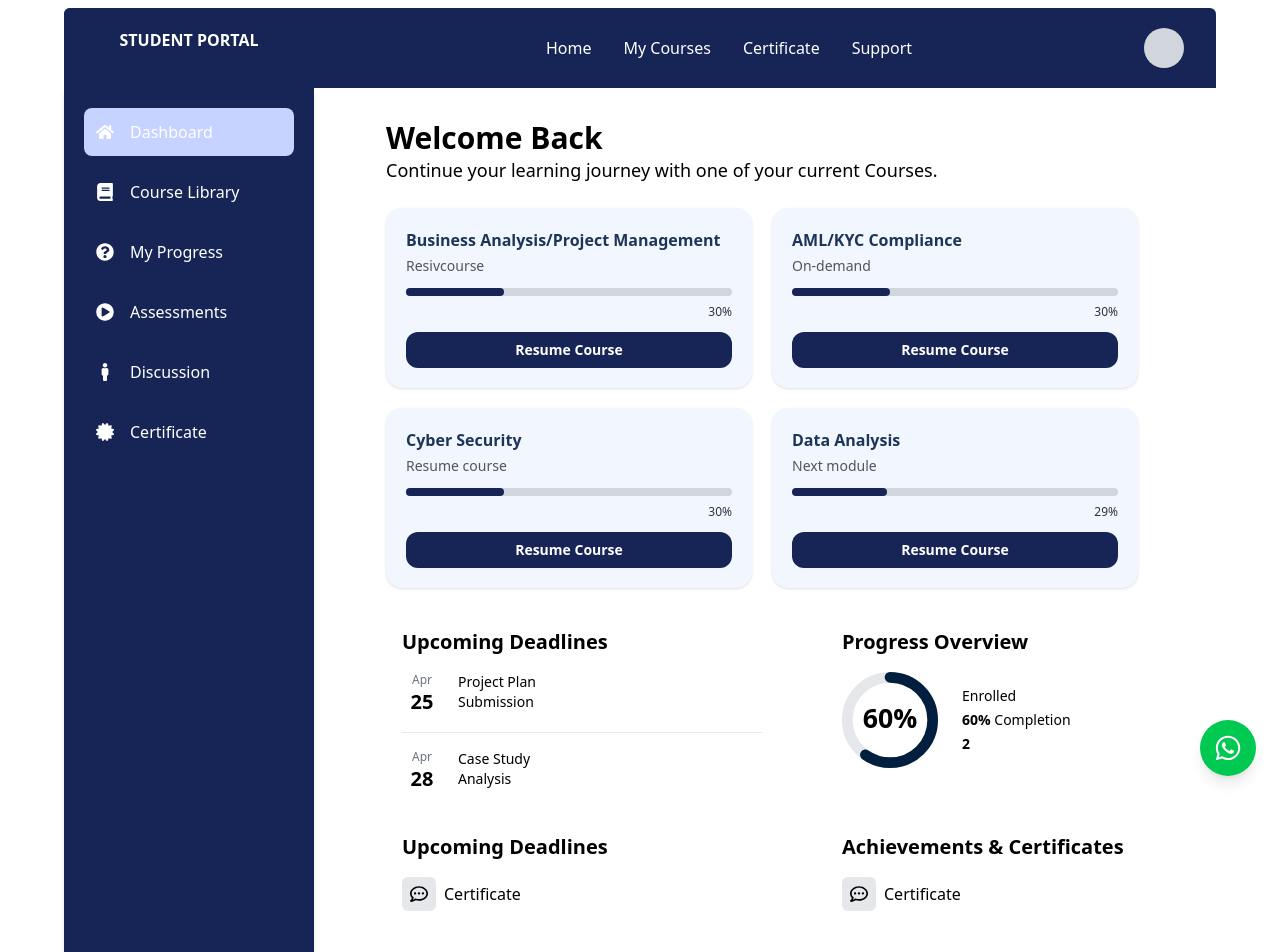
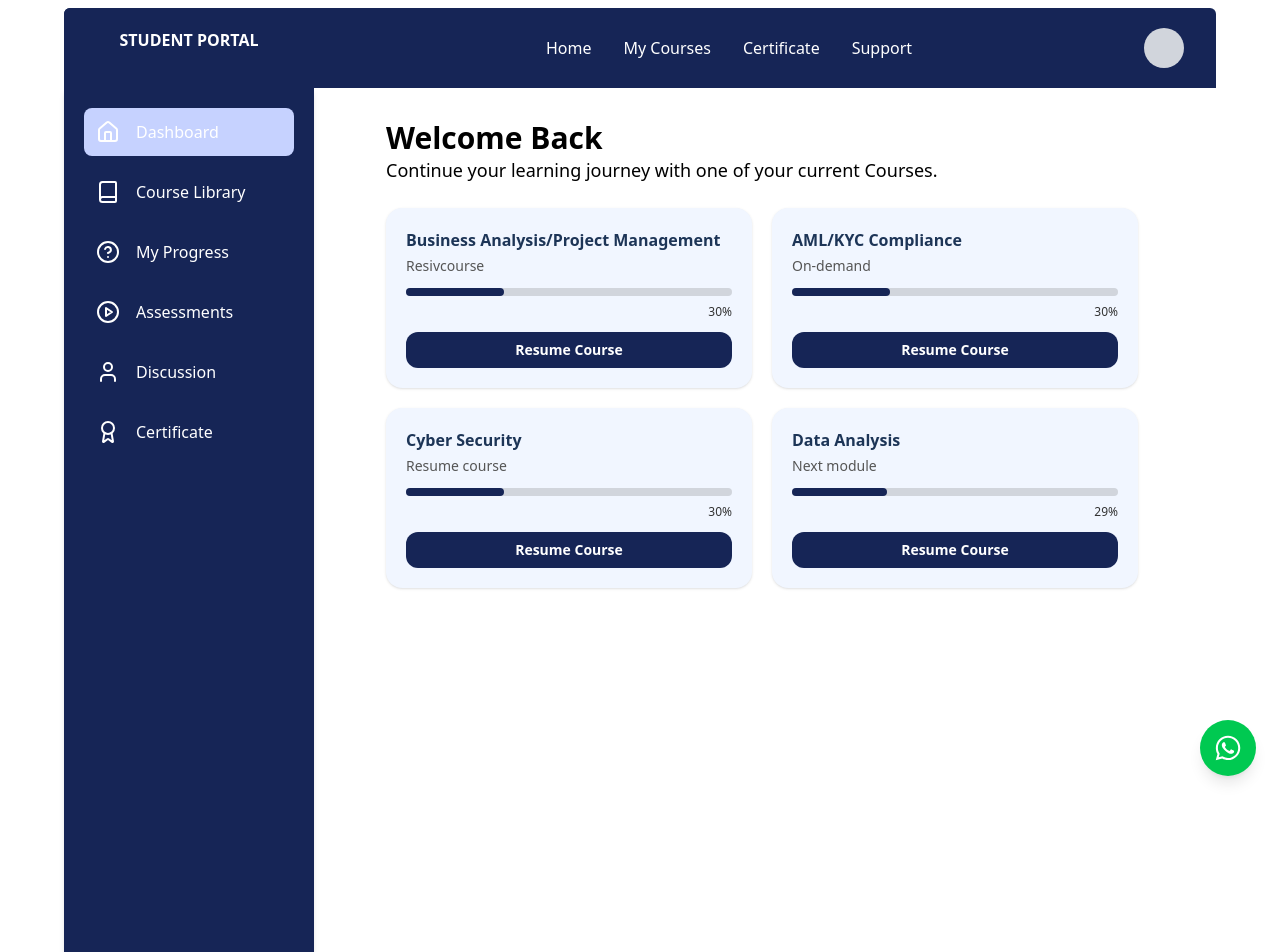
Before and after one commit to agboredim/studendashboard, a React (Vite) app: page /portal in a window 1280 px wide. Shown: the top 952 px of the page. Built offline with nearby package versions, Linux system fonts and the light colour scheme.

Commit message:
Refactor Portal component to use lucide-react icons, improve code formatting, and enhance readability

```diff
--- a/package.json
+++ b/package.json
@@ -21,7 +21,6 @@
     "react": "^19.0.0",
     "react-circular-progressbar": "^2.2.0",
     "react-dom": "^19.0.0",
-    "react-icons": "^5.5.0",
     "react-router-dom": "^7.4.0",
     "react-slick": "^0.30.3",
     "react-toastify": "^11.0.5",
--- a/src/pages/Portal.jsx
+++ b/src/pages/Portal.jsx
@@ -1,31 +1,44 @@
-import React, { useState } from 'react';
-import { FaHome, FaBook, FaQuestionCircle, FaPlayCircle, FaMale, FaCertificate, FaRegCommentDots } from 'react-icons/fa';
+import React, { useState } from "react";
+import {
+  Home,
+  Book,
+  HelpCircle,
+  PlayCircle,
+  User,
+  Award,
+  MessageCircle,
+} from "lucide-react"; // Import icons from lucide-react
 
 const Portal = () => {
   const [navOpen, setNavOpen] = useState(false);
-  const [selectedView, setSelectedView] = useState('Dashboard');
+  const [selectedView, setSelectedView] = useState("Dashboard");
   const [selectedCourse, setSelectedCourse] = useState(null);
 
   const menuItems = [
-    { icon: <FaHome />, label: 'Dashboard' },
-    { icon: <FaBook />, label: 'Course Library' },
-    { icon: <FaQuestionCircle />, label: 'My Progress' },
-    { icon: <FaPlayCircle />, label: 'Assessments' },
-    { icon: <FaMale />, label: 'Discussion' },
-    { icon: <FaCertificate />, label: 'Certificate' },
+    { icon: <Home />, label: "Dashboard" },
+    { icon: <Book />, label: "Course Library" },
+    { icon: <HelpCircle />, label: "My Progress" },
+    { icon: <PlayCircle />, label: "Assessments" },
+    { icon: <User />, label: "Discussion" },
+    { icon: <Award />, label: "Certificate" },
   ];
 
   const courses = [
-    { title: "Business Analysis/Project Management", subtitle: "Resivcourse", progress: 30 },
+    {
+      title: "Business Analysis/Project Management",
+      subtitle: "Resivcourse",
+      progress: 30,
+    },
     { title: "AML/KYC Compliance", subtitle: "On-demand", progress: 30 },
     { title: "Cyber Security", subtitle: "Resume course", progress: 30 },
-    { title: "Data Analysis", subtitle: "Next module", progress: 29 }
+    { title: "Data Analysis", subtitle: "Next module", progress: 29 },
   ];
 
   const modules = [
     {
       title: "Introduction",
-      pdfTitle: "Introduction guide - Key Concepts, Threat Types and Frameworks",
+      pdfTitle:
+        "Introduction guide - Key Concepts, Threat Types and Frameworks",
       pdfLink: "#",
       videoTitle: "What is Cybersecurity?",
     },
@@ -37,7 +50,8 @@ const Portal = () => {
     },
     {
       title: "Cryptography Basics",
-      pdfTitle: "Crypto Primer - Symmetric vs Asymmetric, TLS/SSL, Hash Functions",
+      pdfTitle:
+        "Crypto Primer - Symmetric vs Asymmetric, TLS/SSL, Hash Functions",
       pdfLink: "#",
       videoTitle: "Encryption and secure Communication",
     },
@@ -56,9 +70,7 @@ const Portal = () => {
     { title: "Cyber Security", progress: 50 },
   ];
 
-  const completedCourses = [
-    { title: "Compliance Training" },
-  ];
+  const completedCourses = [{ title: "Compliance Training" }];
 
   const CourseModulesView = () => (
     <div className="p-6 max-w-7xl mx-auto bg-white">
@@ -67,12 +79,19 @@ const Portal = () => {
         {modules.map((module, index) => (
           <div key={index} className="shadow-lg p-6 bg-white space-y-3">
             <h3 className="text-xl font-semibold">{module.title}</h3>
-            <p><strong>PDF:</strong> <a href={module.pdfLink} className="text-blue-600 underline">{module.pdfTitle}</a></p>
+            <p>
+              <strong>PDF:</strong>{" "}
+              <a href={module.pdfLink} className="text-blue-600 underline">
+                {module.pdfTitle}
+              </a>
+            </p>
             <p className="font-semibold">Video</p>
             <div className="aspect-video bg-gradient-to-r from-gray-700 to-black flex items-center justify-center rounded-lg">
               <div className="text-white text-center">
                 <p className="mb-2">{module.videoTitle}</p>
-                <button className="w-10 h-10 bg-white text-black rounded-full flex items-center justify-center text-xl">▶</button>
+                <button className="w-10 h-10 bg-white text-black rounded-full flex items-center justify-center text-xl">
+                  ▶
+                </button>
               </div>
             </div>
           </div>
@@ -90,9 +109,14 @@ const Portal = () => {
             <h3 className="font-semibold text-lg">{course.title}</h3>
             <p className="text-sm text-gray-600 mb-2">Progress</p>
             <div className="relative h-3 bg-gray-300 rounded-full">
-              <div className="absolute top-0 left-0 h-3 bg-blue-900 rounded-full" style={{ width: `${course.progress}%` }}></div>
+              <div
+                className="absolute top-0 left-0 h-3 bg-blue-900 rounded-full"
+                style={{ width: `${course.progress}%` }}
+              ></div>
             </div>
-            <button className="mt-2 px-4 py-1 bg-blue-900 text-white text-sm rounded">Resume</button>
+            <button className="mt-2 px-4 py-1 bg-blue-900 text-white text-sm rounded">
+              Resume
+            </button>
           </div>
         ))}
       </div>
@@ -100,9 +124,14 @@ const Portal = () => {
       <h2 className="text-2xl font-bold mt-10 mb-4">Completed Courses</h2>
       <div className="space-y-4">
         {completedCourses.map((course, index) => (
-          <div key={index} className="bg-gray-100 p-4 rounded-md flex justify-between items-center">
+          <div
+            key={index}
+            className="bg-gray-100 p-4 rounded-md flex justify-between items-center"
+          >
             <h3 className="font-semibold text-lg">{course.title}</h3>
-            <button className="px-4 py-1 bg-gray-400 text-white rounded-md hover:bg-gray-500">View</button>
+            <button className="px-4 py-1 bg-gray-400 text-white rounded-md hover:bg-gray-500">
+              View
+            </button>
           </div>
         ))}
       </div>
@@ -114,27 +143,47 @@ const Portal = () => {
       <div className="w-[90%] h-auto rounded-md">
         {/* Nav */}
         <nav className="bg-blue-950 w-full h-[10vh] rounded-t-md text-white flex items-center justify-between px-8 pl-0 relative">
-          <h3 className="bg-blue-950 text-center font-semibold rounded-tl-md py-5 px-8 text-white h-[10vh] w-[250px]">STUDENT PORTAL</h3>
-          <ul className={`list-none flex gap-8 font-medium ${navOpen ? 'flex-col absolute top-[70px] left-0 right-0 bg-blue-700 p-4 z-[1000]' : 'hidden lg:flex'}`}>
+          <h3 className="bg-blue-950 text-center font-semibold rounded-tl-md py-5 px-8 text-white h-[10vh] w-[250px]">
+            STUDENT PORTAL
+          </h3>
+          <ul
+            className={`list-none flex gap-8 font-medium ${
+              navOpen
+                ? "flex-col absolute top-[70px] left-0 right-0 bg-blue-700 p-4 z-[1000]"
+                : "hidden lg:flex"
+            }`}
+          >
             <li className="cursor-pointer hover:text-gray-300">Home</li>
             <li className="cursor-pointer hover:text-gray-300">My Courses</li>
             <li className="cursor-pointer hover:text-gray-300">Certificate</li>
             <li className="cursor-pointer hover:text-gray-300">Support</li>
           </ul>
           <div className="w-10 h-10 rounded-full bg-gray-300"></div>
-          <button className="block lg:hidden text-2xl" onClick={() => setNavOpen(!navOpen)}>☰</button>
+          <button
+            className="block lg:hidden text-2xl"
+            onClick={() => setNavOpen(!navOpen)}
+          >
+            ☰
+          </button>
         </nav>
 
         <div className="flex flex-col lg:flex-row w-full">
           {/* Sidebar for desktop */}
           <div className="w-[250px] h-[165vh] bg-blue-950 p-5 shadow-md mb-12 flex-shrink-0 hidden lg:flex flex-col">
             {menuItems.map((item, index) => (
-              <div key={index}
-                className={`flex items-center gap-4 p-3 mb-3 rounded-lg cursor-pointer transition ${selectedView === item.label ? 'bg-indigo-200 text-blue-900' : 'hover:bg-indigo-100 hover:translate-x-1'}`}
+              <div
+                key={index}
+                className={`flex items-center gap-4 p-3 mb-3 rounded-lg cursor-pointer transition ${
+                  selectedView === item.label
+                    ? "bg-indigo-200 text-blue-900"
+                    : "hover:bg-indigo-100 hover:translate-x-1"
+                }`}
                 onClick={() => setSelectedView(item.label)}
               >
                 <span className="text-white text-lg">{item.icon}</span>
-                <h5 className="text-white font-medium text-base">{item.label}</h5>
+                <h5 className="text-white font-medium text-base">
+                  {item.label}
+                </h5>
               </div>
             ))}
           </div>
@@ -144,7 +193,11 @@ const Portal = () => {
             {menuItems.map((item, index) => (
               <div
                 key={index}
-                className={`flex flex-col items-center min-w-[70px] text-white ${selectedView === item.label ? 'text-blue-300 font-semibold' : ''}`}
+                className={`flex flex-col items-center min-w-[70px] text-white ${
+                  selectedView === item.label
+                    ? "text-blue-300 font-semibold"
+                    : ""
+                }`}
                 onClick={() => setSelectedView(item.label)}
               >
                 <span className="text-xl">{item.icon}</span>
@@ -153,126 +206,53 @@ const Portal = () => {
             ))}
           </div>
 
-
           <div className="w-full lg:w-[75%] h-auto bg-transparent pt-8 pl-8">
-            {selectedView === 'Dashboard' && (
+            {selectedView === "Dashboard" && (
               <>
                 <h2 className="text-3xl ml-10 font-bold">Welcome Back</h2>
-                <p className="text-lg ml-10 mb-6">Continue your learning journey with one of your current Courses.</p>
+                <p className="text-lg ml-10 mb-6">
+                  Continue your learning journey with one of your current
+                  Courses.
+                </p>
 
                 <div className="grid grid-cols-[repeat(auto-fit,_minmax(240px,_1fr))] gap-5 px-10">
                   {courses.map((course, index) => (
-                    <div key={index}
+                    <div
+                      key={index}
                       className="bg-[#f1f6ff] p-5 rounded-2xl shadow-sm hover:shadow-md transition cursor-pointer"
-                      onClick={() => { setSelectedCourse(course); setSelectedView('Course Modules'); }}
+                      onClick={() => {
+                        setSelectedCourse(course);
+                        setSelectedView("Course Modules");
+                      }}
                     >
-                      <h4 className="text-md font-semibold text-[#1d3557] mb-1">{course.title}</h4>
-                      <p className="text-sm text-[#555] mb-3">{course.subtitle}</p>
+                      <h4 className="text-md font-semibold text-[#1d3557] mb-1">
+                        {course.title}
+                      </h4>
+                      <p className="text-sm text-[#555] mb-3">
+                        {course.subtitle}
+                      </p>
                       <div className="relative w-full h-2 bg-gray-300 rounded-full mb-2">
-                        <div className="absolute top-0 left-0 h-2 bg-blue-950 rounded-full" style={{ width: `${course.progress}%` }}></div>
+                        <div
+                          className="absolute top-0 left-0 h-2 bg-blue-950 rounded-full"
+                          style={{ width: `${course.progress}%` }}
+                        ></div>
                       </div>
-                      <div className="text-xs text-right text-[#333] mb-3">{course.progress}%</div>
-                      <button className="w-full bg-blue-950 text-white py-2 rounded-xl text-sm font-semibold hover:bg-blue-800 transition">Resume Course</button>
+                      <div className="text-xs text-right text-[#333] mb-3">
+                        {course.progress}%
+                      </div>
+                      <button className="w-full bg-blue-950 text-white py-2 rounded-xl text-sm font-semibold hover:bg-blue-800 transition">
+                        Resume Course
+                      </button>
                     </div>
                   ))}
                 </div>
               </>
             )}
 
-
-{selectedView === 'Dashboard' && (
-  <div className="mx-auto max-w-screen-xl ml-10 px-4 py-10">
-    <div className="grid grid-cols-1 md:grid-cols-2 gap-10">
-      {/* Upcoming Deadlines */}
-      <div>
-        <h3 className="text-xl font-bold mb-4">Upcoming Deadlines</h3>
-        <div className="space-y-4 text-sm">
-          <div className="flex items-start gap-4">
-            <div className="text-center w-10">
-              <p className="text-xs text-gray-500">Apr</p>
-              <p className="text-xl font-bold text-black">25</p>
-            </div>
-            <div>
-              <p className="text-md font-medium text-black">
-                Project Plan<br />Submission
-              </p>
-            </div>
-          </div>
-          <hr className="border-gray-200" />
-          <div className="flex items-start gap-4">
-            <div className="text-center w-10">
-              <p className="text-xs text-gray-500">Apr</p>
-              <p className="text-xl font-bold text-black">28</p>
-            </div>
-            <div>
-              <p className="text-md font-medium text-black">
-                Case Study<br />Analysis
-              </p>
-            </div>
-          </div>
-        </div>
-      </div>
-
-      {/* Progress Overview */}
-      <div className='ml-10'>
-        <h3 className="text-xl font-bold mb-4">Progress Overview</h3>
-        <div className="flex items-center">
-          <div className="relative w-24 h-24 mr-6">
-            <svg className="w-full h-full" viewBox="0 0 36 36">
-              <circle cx="18" cy="18" r="16" fill="none" stroke="#e5e7eb" strokeWidth="4" />
-              <circle
-                cx="18"
-                cy="18"
-                r="16"
-                fill="none"
-                stroke="#001F3F"
-                strokeWidth="4"
-                strokeDasharray="60, 100"
-                strokeLinecap="round"
-                transform="rotate(-90 18 18)"
-              />
-              <text x="18" y="21" textAnchor="middle" className="fill-black text-[10px] font-bold">
-                60%
-              </text>
-            </svg>
-          </div>
-          <div className="text-sm text-black space-y-1">
-            <p>Enrolled</p>
-            <p><span className="font-bold">60%</span> Completion</p>
-            <p><span className="font-bold">2</span></p>
-          </div>
-        </div>
-      </div>
-    </div>
-
-    {/* Certificate Section */}
-    <div className="grid grid-cols-1 md:grid-cols-2 gap-10 mt-10">
-      <div>
-        <h3 className="text-xl font-bold mb-4">Upcoming Deadlines</h3>
-        <div className="flex items-center gap-2 text-black text-md">
-          <span className="bg-gray-200 p-2 rounded-md">
-            <FaRegCommentDots className="text-lg" />
-          </span>
-          <p className="font-medium">Certificate</p>
-        </div>
-      </div>
-
-      <div className='ml-10'>
-        <h3 className="text-xl font-bold mb-4">Achievements & Certificates</h3>
-        <div className="flex items-center gap-2 text-black text-md">
-          <span className="bg-gray-200 p-2 rounded-md">
-            <FaRegCommentDots className="text-lg" />
-          </span>
-          <p className="font-medium">Certificate</p>
-        </div>
-      </div>
-    </div>
-  </div>
-)}
-
-
-            {selectedView === 'Course Modules' && selectedCourse && <CourseModulesView />}
-            {selectedView === 'My Progress' && <CourseProgressView />}
+            {selectedView === "Course Modules" && selectedCourse && (
+              <CourseModulesView />
+            )}
+            {selectedView === "My Progress" && <CourseProgressView />}
           </div>
         </div>
       </div>
```
Also changed, not shown: 2 other files (tests, documents, lock files or other folders).
